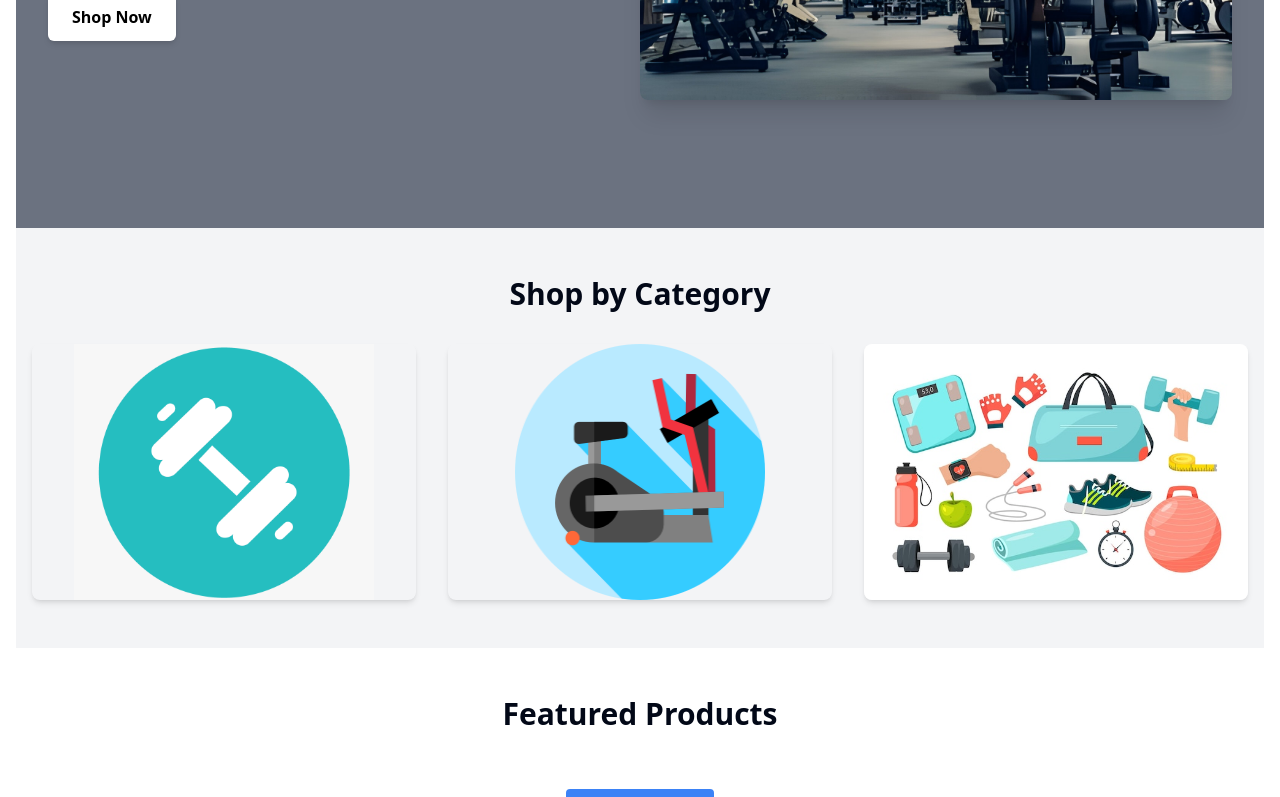
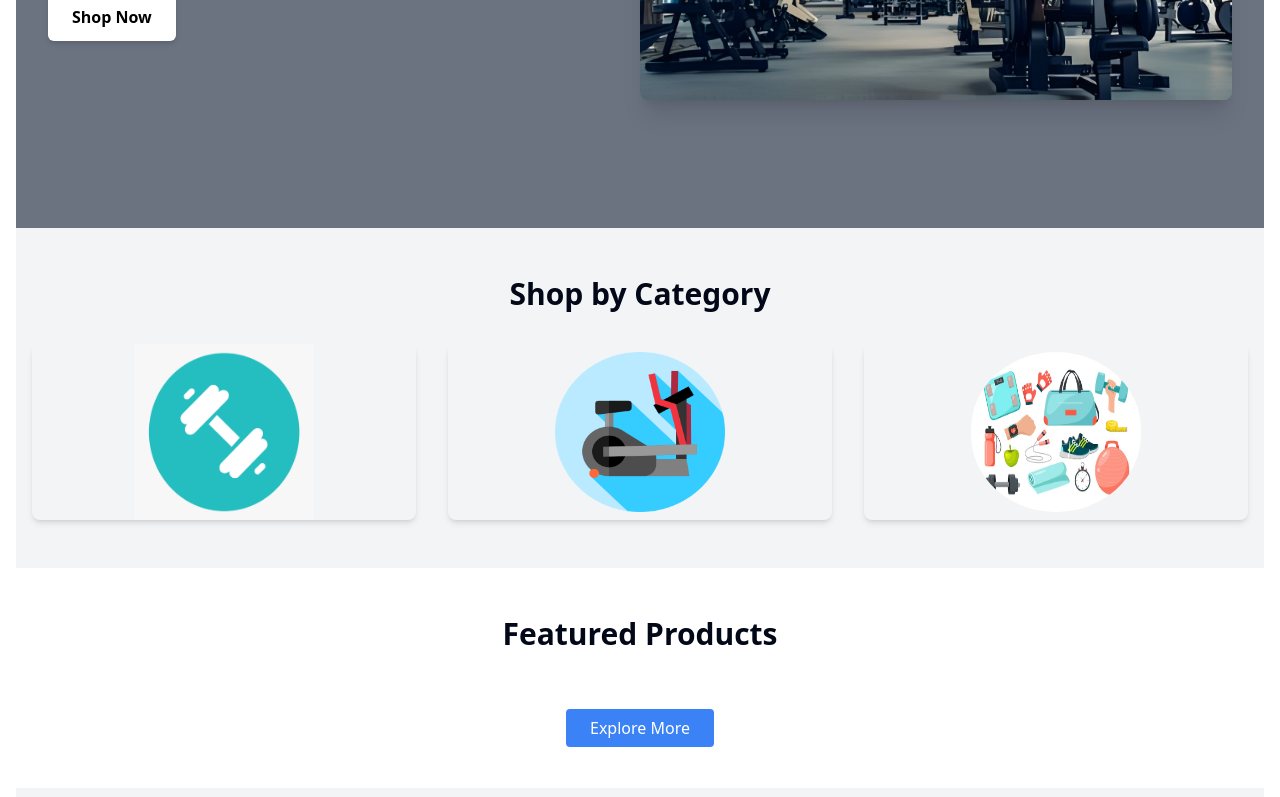
Before and after one commit to sabrinaahmednitu/Fitness-Factory-Client, a React (Vite) app: page / in a window 1280 px wide. Shown: the part 480-1277 px from the top of the page. Built offline with nearby package versions, Linux system fonts and the light colour scheme.

Commit message:
featured product and category portion soled

```diff
--- a/src/components/Home/CategoriesSection.tsx
+++ b/src/components/Home/CategoriesSection.tsx
@@ -18,7 +18,8 @@ const CategoriesSection = () => {
                   <img
                     src={strength}
                     alt="Strength"
-                    className="w-[300px] h-64 object-cover mx-auto"
+                    className="w-[180px] h-44 mx-auto"
+                    // className="w-[300px] h-64 object-cover mx-auto"
                   />
                   <div className="absolute inset-0 bg-black opacity-0 hover:opacity-50 transition duration-300 group-hover:opacity-50"></div>
                   <div className="absolute inset-0 flex items-center justify-center text-white opacity-0 group-hover:opacity-100 transition duration-300">
@@ -33,7 +34,7 @@ const CategoriesSection = () => {
                   <img
                     src={cardio}
                     alt="Cardio"
-                    className="w-[250px] h-64  mx-auto"
+                    className="w-[170px] h-44 mx-auto py-2"
                   />
                   <div className="absolute inset-0 bg-black opacity-0 hover:opacity-50 transition duration-300 group-hover:opacity-50"></div>
                   <div className="absolute inset-0 flex items-center justify-center text-white opacity-0 group-hover:opacity-100 transition duration-300">
@@ -48,7 +49,7 @@ const CategoriesSection = () => {
                   <img
                     src={accessories}
                     alt="Accessories"
-                    className="w-full h-64 object-cover"
+                    className="w-[170px] h-44 mx-auto rounded-full py-2"
                   />
                   <div className="absolute inset-0 bg-black opacity-0 hover:opacity-50 transition duration-300 group-hover:opacity-50"></div>
                   <div className="absolute inset-0 flex items-center justify-center text-white opacity-0 group-hover:opacity-100 transition duration-300">
--- a/src/components/Home/FeaturedSection.tsx
+++ b/src/components/Home/FeaturedSection.tsx
@@ -25,7 +25,7 @@ const FeaturedSection = ({ products }) => {
                 <h3 className="text-xl font-semibold mb-2">{product.name}</h3>
                 <p className="mb-4">{product.price}</p>
                 <Link
-                  to={`/product/${product.id}`}
+                  to={`/products/${product._id}`}
                   className="bg-blue-500 text-white py-2 px-4 rounded hover:bg-blue-600 transition duration-300"
                 >
                   View Details
--- a/src/components/Success/Success.tsx
+++ b/src/components/Success/Success.tsx
@@ -6,7 +6,7 @@ const Success = () => {
   return (
     <div className="flex items-center justify-center min-h-screen bg-green-50">
       <div className="text-center p-10 bg-white shadow-lg rounded-lg animate__animated animate__bounceIn">
-        <div className="rounded-full h-[120px] w-[120px] border-4 border-green-500 mx-auto ">
+        <div className="rounded-full h-[120px] w-[120px] border-4 border-green-500 mx-auto">
           <svg
             className="w-18 h-24 text-green-500 mt-2 mx-auto animate__animated animate__tada animate__delay-1s"
             xmlns="http://www.w3.org/2000/svg"
@@ -23,7 +23,7 @@ const Success = () => {
           </svg>
         </div>
         <h2 className="text-3xl font-bold text-gray-800 mb-2 mt-3 ">
-          Congratulations !
+          Congratulations
         </h2>
         <h2 className="text-3xl font-bold text-gray-800 mb-2">
           Order Placed Successfully!
```
